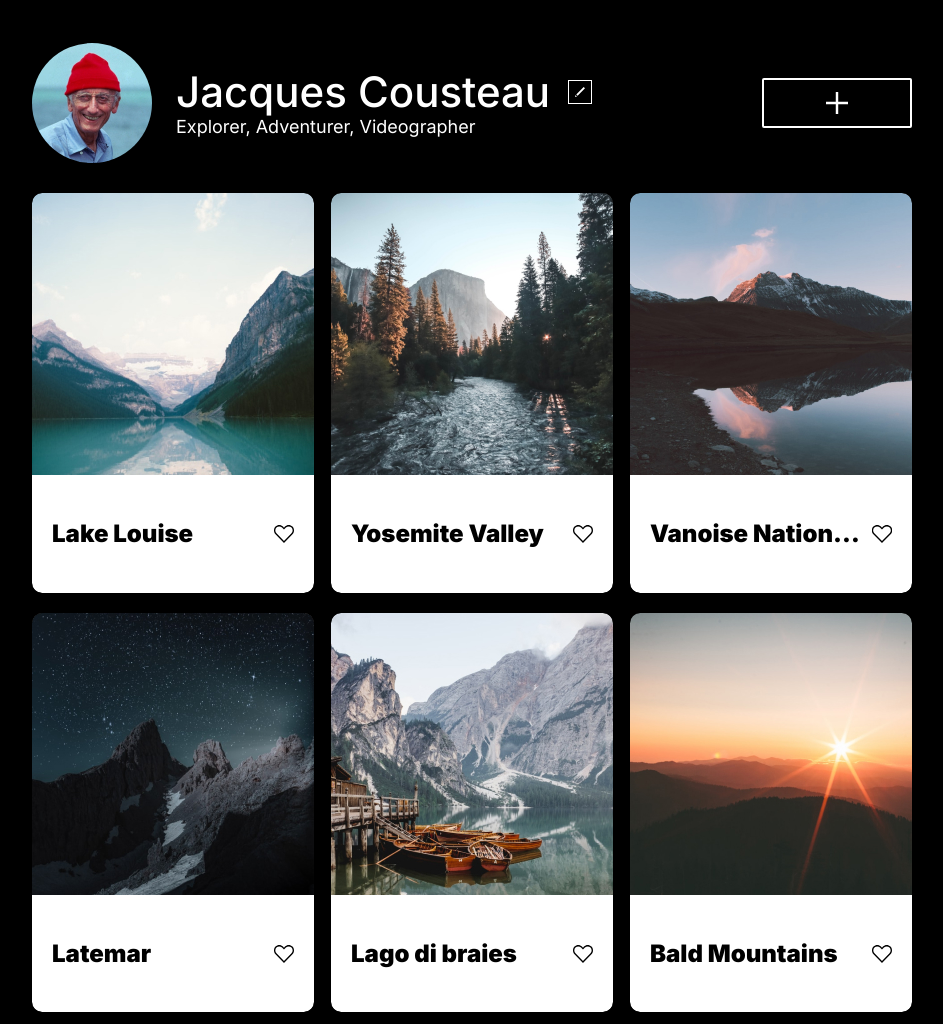
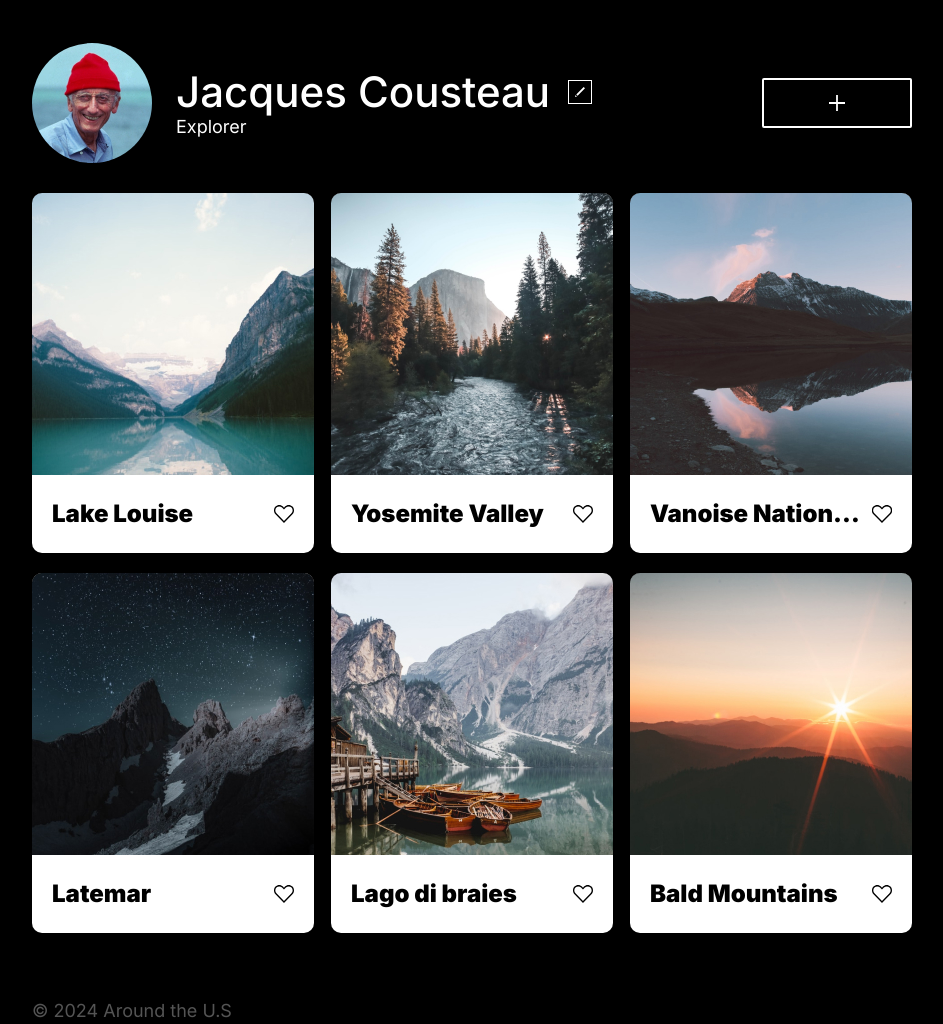
Before and after one commit to SBibrah/se_project_aroundtheus, a plain HTML site: page index.html in a window 1280 px wide. Shown: the part 159-1183 px from the top of the page, without its empty margins (168-1111 px from the left). Drawn offline with Linux system fonts and the light colour scheme.

Commit message:
new revisions

```diff
--- a/blocks/card.css
+++ b/blocks/card.css
@@ -10,6 +10,8 @@
   overflow: hidden;
   text-overflow: ellipsis;
   white-space: nowrap;
+  margin: 0;
+  padding: 0;
 }
 
 .card__list {
@@ -24,7 +26,7 @@
 .card__image {
   width: 282px;
   height: 282px;
-  border-radius: 10px 10px 0 0;
+  object-fit: cover;
 }
 
 .card__description {
@@ -37,7 +39,6 @@
   padding-right: 20px;
   align-items: center;
   justify-content: space-between;
-  border-radius: 0 0 10px 10px;
 }
 
 .card__like-button:hover {
--- a/blocks/footer.css
+++ b/blocks/footer.css
@@ -2,23 +2,24 @@
   font-family: Inter, Arial, Helvetica, sans-serif;
   font-size: 18px;
   font-weight: 400;
-  line-height: 21.78;
+  line-height: 21.78px;
   color: #545454;
-  padding-top: 67px;
-  margin-bottom: 60px;
-  margin: 0 auto;
+  margin: 67px auto 60px auto;
   max-width: 880px;
+}
+.footer {
+  width: 100%;
+  max-width: 1280px;
+  margin: auto;
 }
 
 @media screen and (max-width: 620px) {
   .footer__copyright {
-    font-family: Inter, Arial, Helvetica, sans-serif;
     font-size: 14px;
     font-weight: 400;
     line-height: 16.94px;
     margin-top: 48px;
     margin-left: 19px;
     margin-bottom: 36px;
-    padding: 0;
   }
 }
--- a/blocks/profile.css
+++ b/blocks/profile.css
@@ -30,7 +30,7 @@
 }
 
 .profile__add-button {
-  background: transparent url(../images/Add\ Button.svg) center no-repeat;
+  background: transparent url(../images/Add__button.svg) center no-repeat;
   width: 150px;
   height: 50px;
   margin: 0 0 0 auto;
@@ -75,42 +75,9 @@
   margin-right: 24px;
 }
 
-@media screen and (max-width: 480px) {
+@media screen and (max-width: 970px) {
   .profile {
-    flex-direction: column;
-  }
-  .profile__title {
-    font-size: 22px;
-    line-height: 27px;
-    max-width: 196px;
-    text-align: center;
-  }
-  .profile__info {
-    display: flex;
-    flex-wrap: wrap;
-    width: 100%;
-    margin-left: 62px;
-    margin-right: 62px;
-  }
-  .profile__image {
-    margin: 0;
-  }
-  .profile__edit-button {
-    margin: 4px 0 0 10px;
-    width: 18px;
-    height: 18px;
-  }
-
-  .profile__description {
-    width: 100%;
-    text-align: center;
-    line-height: 16.94px;
-    font-size: 14px;
-    font-weight: 400;
-  }
-  .profile__add-button {
-    margin: 0;
-    max-width: 282px;
+    margin: 0 auto;
   }
 }
 
@@ -142,8 +109,46 @@
   }
 }
 
-@media screen and (max-width: 970px) {
+@media screen and (max-width: 480px) {
   .profile {
-    margin: 0 auto;
+    flex-direction: column;
+    width: 100%;
+  }
+  .profile__title {
+    font-size: 22px;
+    line-height: 27px;
+    max-width: 196px;
+    text-align: center;
+    margin-bottom: 14px;
+  }
+  .profile__info {
+    display: flex;
+    flex-wrap: wrap;
+    width: 100%;
+    margin-top: 30px;
+    max-width: 282px;
+  }
+  .profile__image {
+    margin: 0;
+  }
+  .profile__edit-button {
+    margin: 4px 0 15px 10px;
+    width: 18px;
+    height: 18px;
+  }
+
+  .profile__description {
+    width: 100%;
+    text-align: center;
+    line-height: 16.94px;
+    font-size: 14px;
+    font-weight: 400;
+    padding-bottom: 36px;
+    margin: 0;
+  }
+  .profile__add-button {
+    min-width: 282px;
+    margin-top: 20px;
+    margin: 0;
   }
 }
--- a/index.html
+++ b/index.html
@@ -25,26 +25,32 @@
           />
           <div class="profile__info">
             <h1 class="profile__title">Jacques Cousteau</h1>
-            <button class="profile__edit-button"></button>
-            <p class="profile__description">
-              Explorer, Adventurer, Videographer
-            </p>
+            <button class="profile__edit-button" type="button"></button>
+            <p class="profile__description">Explorer</p>
           </div>
-          <button class="profile__add-button"></button>
+          <button class="profile__add-button" type="button"></button>
         </section>
         <section class="cards">
           <ul class="cards__list">
             <li class="card">
-              <img src="./images/lake-louise.jpg" class="card__image" />
+              <img
+                src="./images/lake-louise.jpg"
+                alt="lake Louise"
+                class="card__image"
+              />
               <div class="card__description">
-                <h2>Lake Louise</h2>
-                <button class="card__like-button"></button>
+                <h2 class="card__title">Lake Louise</h2>
+                <button class="card__like-button" type="button"></button>
               </div>
             </li>
             <li class="card">
-              <img src="./images/yosemite-valley.jpg" class="card__image" />
+              <img
+                src="./images/yosemite-valley.jpg"
+                alt="Yosemite valley"
+                class="card__image"
+              />
               <div class="card__description">
-                <h2>Yosemite Valley</h2>
+                <h2 class="card__title">Yosemite Valley</h2>
                 <button class="card__like-button"></button>
               </div>
             </li>
@@ -52,6 +58,7 @@
               <img
                 src="./images/vanoise-national-park.jpg"
                 class="card__image"
+                alt="Vanoise National Park"
               />
               <div class="card__description">
                 <h2 class="card__title">Vanoise National Park</h2>
@@ -59,23 +66,35 @@
               </div>
             </li>
             <li class="card">
-              <img src="./images/latemar.jpg" class="card__image" />
+              <img
+                src="./images/latemar.jpg"
+                class="card__image"
+                alt="Latemar"
+              />
               <div class="card__description">
-                <h2>Latemar</h2>
+                <h2 class="card__title">Latemar</h2>
                 <button class="card__like-button"></button>
               </div>
             </li>
             <li class="card">
-              <img src="./images/lago-di-braies.jpg" class="card__image" />
+              <img
+                src="./images/lago-di-braies.jpg"
+                class="card__image"
+                alt="Lago Di Braies"
+              />
               <div class="card__description">
-                <h2>Lago di braies</h2>
+                <h2 class="card__title">Lago di braies</h2>
                 <button class="card__like-button"></button>
               </div>
             </li>
             <li class="card">
-              <img src="./images/bald-mountains.jpg" class="card__image" />
+              <img
+                src="./images/bald-mountains.jpg"
+                class="card__image"
+                alt="Bald Mountains"
+              />
               <div class="card__description">
-                <h2>Bald Mountains</h2>
+                <h2 class="card__title">Bald Mountains</h2>
                 <button class="card__like-button"></button>
               </div>
             </li>
```
Also changed, not shown: images/Add Button.svg (deleted), images/Add__button.svg (added).
